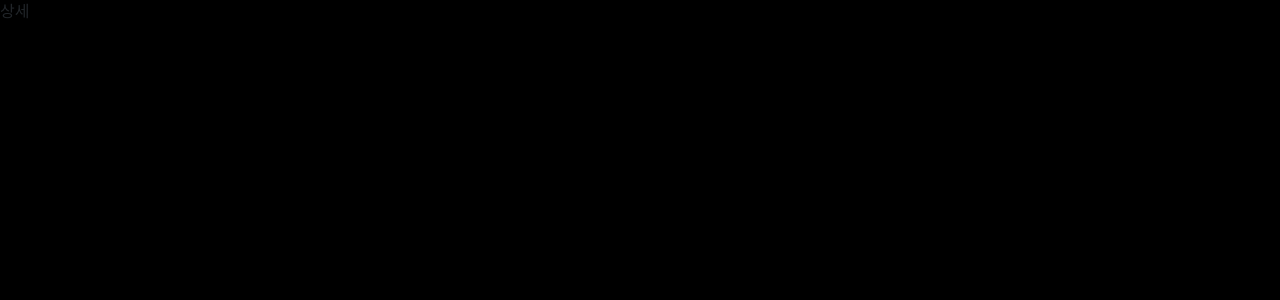
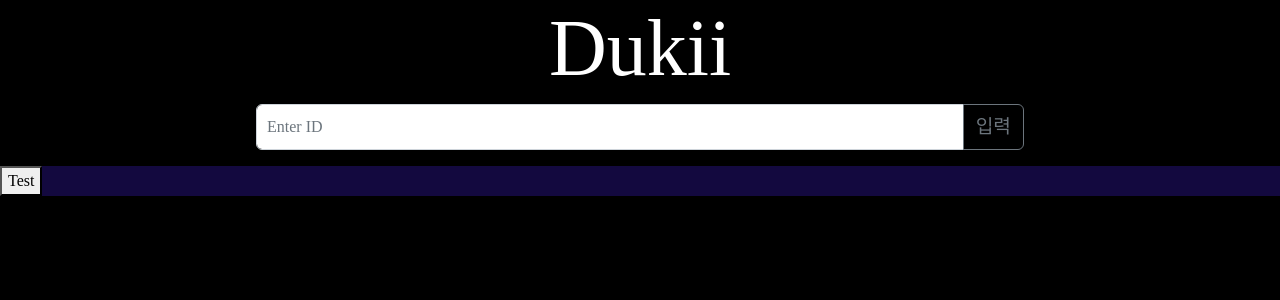
Before and after one commit to augusstt06/LostArk_cm, a React (Create React App) app in the folder lostark_cm/: page / in a window 1280 px wide. Both pictures are taken after a click on the button "입력". Shown: the top 300 px of the page. Built offline with nearby package versions, Linux system fonts and the light colour scheme; a web font is replaced by a local one.

Commit message:
Resolving CORS error

```diff
--- a/lostark_cm/package.json
+++ b/lostark_cm/package.json
@@ -16,6 +16,7 @@
     "react-scripts": "5.0.1",
     "web-vitals": "^2.1.4"
   },
+  "proxy": "https://developer-lostark.game.onstove.com",
   "scripts": {
     "start": "react-scripts start",
     "build": "react-scripts build",
--- a/lostark_cm/src/page/detail.js
+++ b/lostark_cm/src/page/detail.js
@@ -1,10 +1,40 @@
 import React from "react";
+import Header from "../component/header";
+import Input from "../component/input";
+import styles from "../css/detail.module.css";
 import { useLocation } from "react-router";
+import axios from "axios";
 
 function Detail() {
   let location = useLocation();
-  console.log(location);
-  return <div>상세</div>;
+
+  const userId = location.state.id.userId;
+  console.log(userId);
+
+  const getCharacter = async () => {
+    try {
+      const res = await axios.get(encodeURI(`/characters/${userId}/siblings`), {
+        headers: {
+          authorization: `Bearer ${process.env.REACT_APP_TOKEN}`,
+        },
+      });
+      console.log(res.data);
+    } catch (err) {
+      console.log(err);
+    }
+  };
+
+  return (
+    <div className={styles.detail}>
+      <div className={styles.detailHeader}>
+        <Header />
+        <Input />
+      </div>
+      <div className={styles.detailBody}>
+        <button onClick={getCharacter}>Test</button>
+      </div>
+    </div>
+  );
 }
 
 export default Detail;
```
